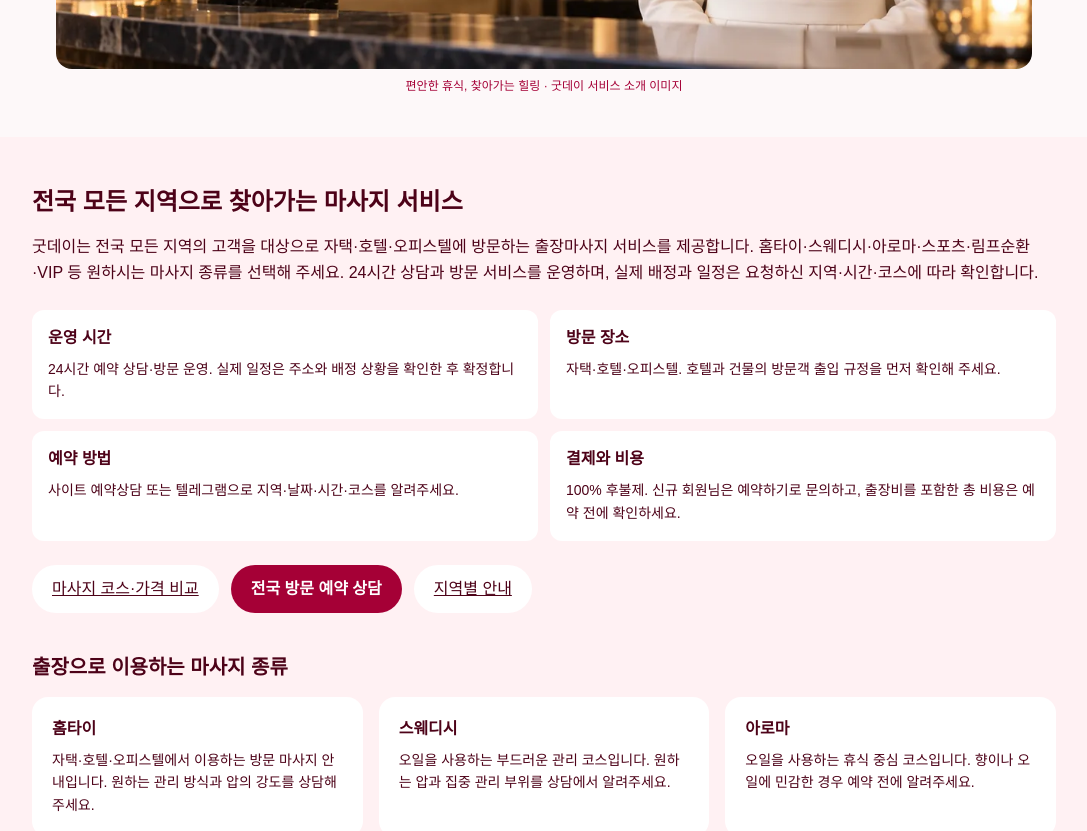
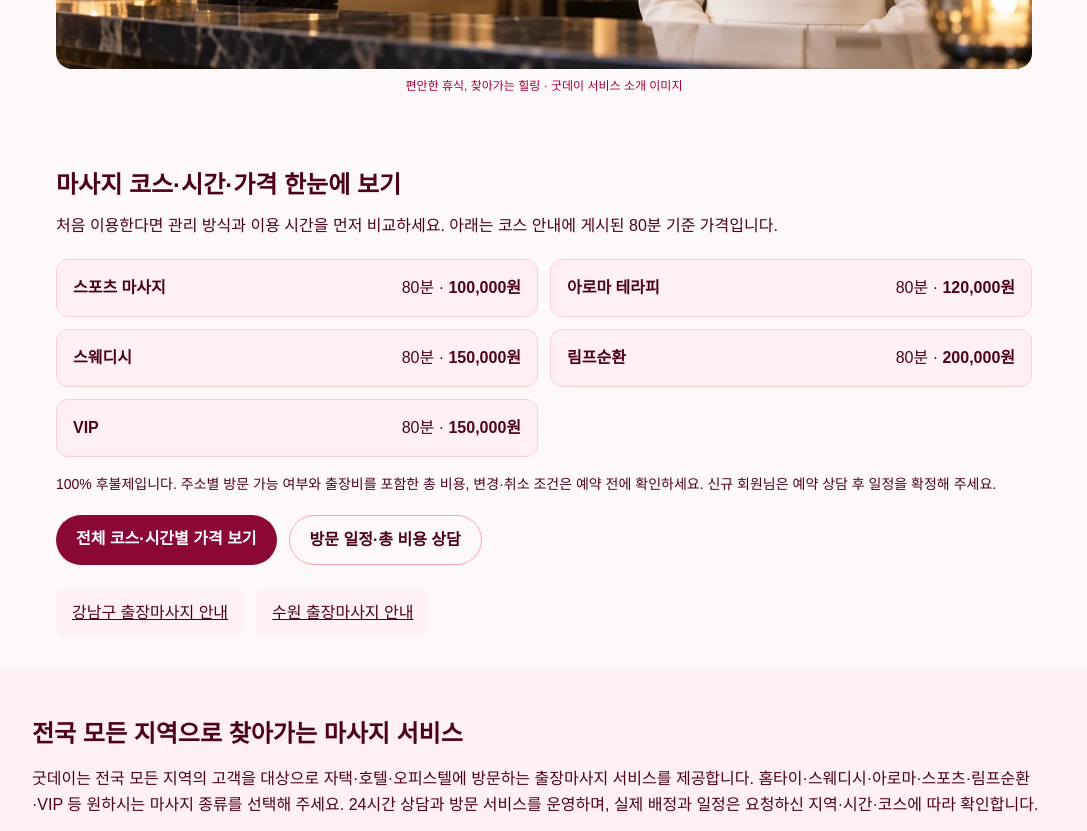
Before and after one commit to kimguang323/goodday-massage, a Next.js app: page / in a window 1280 px wide. Shown: the part 1160-1991 px from the top of the page, without its empty margins (96-1183 px from the left). Built offline with nearby package versions, Linux system fonts and the light colour scheme.

Commit message:
Add home course price comparison and useful Gangnam Suwon booking guidance

```diff
--- a/src/App.tsx
+++ b/src/App.tsx
@@ -2,6 +2,7 @@
 
 import Image from 'next/image'
 import NationwideOverview from './components/NationwideOverview'
+import HomeCourseSummary from './components/HomeCourseSummary'
 import { useState, useCallback, useEffect } from 'react'
 import { Link, useLocation, useNavigate, useParams } from './router'
 import { REGIONS } from './data/regions'
@@ -993,6 +994,7 @@ export default function App() {
           <Image src="/home-welcome-banner.webp" width={1280} height={720} sizes="(max-width: 1024px) calc(100vw - 48px), 976px" loading="lazy" alt="굿데이출장마사지 예약 상담·방문 케어·코스 안내 브랜드 배너" className="h-auto w-full rounded-2xl" />
           <figcaption className="mt-2 text-center text-xs leading-relaxed text-rose-800">편안한 휴식, 찾아가는 힐링 · 굿데이 서비스 소개 이미지</figcaption>
         </figure>
+        <HomeCourseSummary />
         <NationwideOverview />
       </>}
 
--- /dev/null
+++ b/src/components/HomeCourseSummary.tsx
@@ -0,0 +1,31 @@
+import Link from 'next/link'
+
+// Published entry prices from the course page; final travel costs are confirmed before booking.
+const COURSES = [
+  ['스포츠 마사지', '80분', '100,000원'],
+  ['아로마 테라피', '80분', '120,000원'],
+  ['스웨디시', '80분', '150,000원'],
+  ['림프순환', '80분', '200,000원'],
+  ['VIP', '80분', '150,000원'],
+]
+
+export default function HomeCourseSummary() {
+  return <section aria-labelledby="home-course-heading" className="mx-auto max-w-5xl px-6 py-8 text-rose-950">
+    <h2 id="home-course-heading" className="text-2xl font-bold">마사지 코스·시간·가격 한눈에 보기</h2>
+    <p className="mt-3 leading-relaxed">처음 이용한다면 관리 방식과 이용 시간을 먼저 비교하세요. 아래는 코스 안내에 게시된 80분 기준 가격입니다.</p>
+    <dl className="mt-5 grid gap-3 sm:grid-cols-2">
+      {COURSES.map(([name, time, price]) => <div key={name} className="flex flex-wrap items-center justify-between gap-2 rounded-xl border border-rose-200 bg-rose-50 p-4">
+        <dt className="font-semibold">{name}</dt><dd>{time} · <strong>{price}</strong></dd>
+      </div>)}
+    </dl>
+    <p className="mt-4 text-sm leading-relaxed">100% 후불제입니다. 주소별 방문 가능 여부와 출장비를 포함한 총 비용, 변경·취소 조건은 예약 전에 확인하세요. 신규 회원님은 예약 상담 후 일정을 확정해 주세요.</p>
+    <div className="mt-5 flex flex-wrap gap-3">
+      <Link href="/services" prefetch={false} className="rounded-full bg-rose-900 px-5 py-3 font-semibold text-white">전체 코스·시간별 가격 보기</Link>
+      <Link href="/contact" prefetch={false} className="rounded-full border border-rose-300 px-5 py-3 font-semibold">방문 일정·총 비용 상담</Link>
+    </div>
+    <nav aria-label="주요 지역 이용 안내" className="mt-6 flex flex-wrap gap-3">
+      <Link href="/cities/서울/강남구" prefetch={false} className="rounded-lg bg-rose-50 px-4 py-3 underline">강남구 출장마사지 안내</Link>
+      <Link href="/cities/경기/수원" prefetch={false} className="rounded-lg bg-rose-50 px-4 py-3 underline">수원 출장마사지 안내</Link>
+    </nav>
+  </section>
+}
--- a/src/data/local-guide.ts
+++ b/src/data/local-guide.ts
@@ -58,6 +58,18 @@ export function getLocalGuide(region: string, city: string): LocalFact {
     tip: '빛가람동 공동주택·오피스텔은 방문객 출입 절차를, 나주역·영산포 인근 숙소는 체크인 시간과 주차 안내를 먼저 확인하세요. 신규 회원님은 예약하기로 문의해 주세요.',
     source: 'https://naju.go.kr/tour', sourceLabel: '나주시 공식 문화관광 안내',
   }
+  if (key === '서울/강남구') return {
+    ...result,
+    description: '테헤란로의 업무 일정과 코엑스 주변 전시·행사, 신사동·청담동 나들이가 이어지는 강남구. 굿데이 강남구 출장마사지·출장안마는 일정을 마친 뒤 자택이나 머무는 숙소에서 받을 관리를 상담합니다. 역삼동·삼성동·논현동 등 실제 방문할 동과 장소를 알려주세요.',
+    serviceIntro: '업무 뒤 짧은 휴식이라면 80분 코스부터, 여유 있는 일정이라면 시간별 구성을 비교하세요. 오일을 사용하는 스웨디시·아로마와 스포츠 마사지의 관리 방식, 원하는 압과 집중 부위를 상담할 수 있습니다. 24시간 상담·100% 후불제로 안내하며 실제 배정 시간과 총 비용은 예약 전에 확인합니다.',
+    tip: '코엑스 전시나 늦은 업무 뒤 이용한다면 행사 종료·귀가 시간을 기준으로 상담하세요. 호텔은 외부 방문객 출입 가능 여부를, 오피스텔은 방문객 등록과 주차 방법을 확인하면 일정 조율에 도움이 됩니다.',
+  }
+  if (key === '경기/수원') return {
+    ...result,
+    description: '수원화성과 행궁동의 문화 나들이, 광교호수공원 산책과 영통의 일상이 만나는 수원. 굿데이 수원 출장마사지·출장안마는 외출을 마친 뒤 자택·호텔·오피스텔에서 쉬고 싶은 고객님의 방문 상담을 안내합니다. 장안구·권선구·팔달구·영통구와 머무는 동을 함께 알려주세요.',
+    serviceIntro: '행궁동 도보 나들이 뒤에는 편안하게 받을 압과 집중 관리 부위를, 업무를 마친 저녁에는 귀가 시간에 맞는 코스 길이를 먼저 정해 보세요. 스포츠·아로마·스웨디시 등 코스별 시간과 가격을 비교할 수 있습니다. 24시간 상담·100% 후불제로 안내하며 방문 일정과 출장비를 포함한 총 비용은 예약 전에 확인합니다.',
+    tip: '수원역 주변 숙소는 체크인 뒤 외부 방문객 출입 규정을 확인하세요. 광교·영통의 공동주택은 방문객 등록과 주차 안내를 준비하고, 구·동이 포함된 주소와 희망 시간을 알려주면 방문 조건을 구체적으로 상담할 수 있습니다.',
+  }
   return result
 }
 
```
